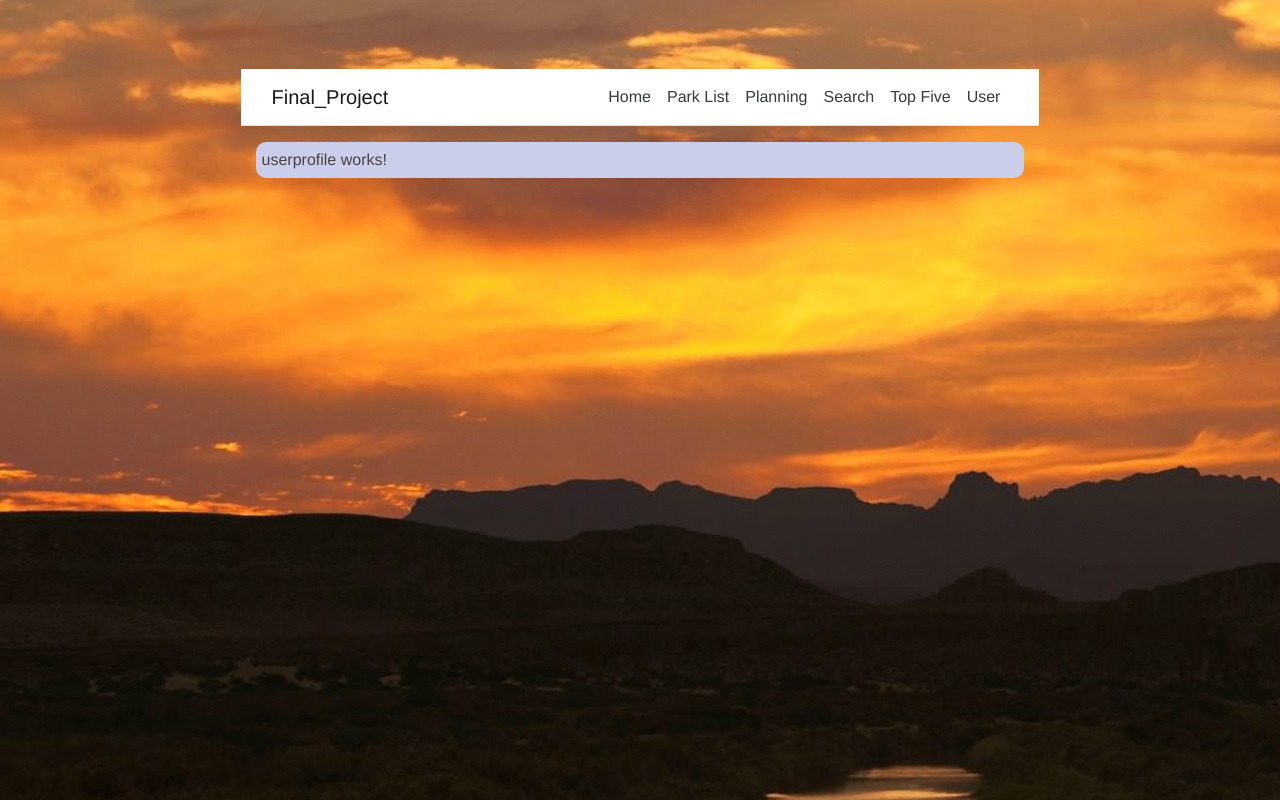
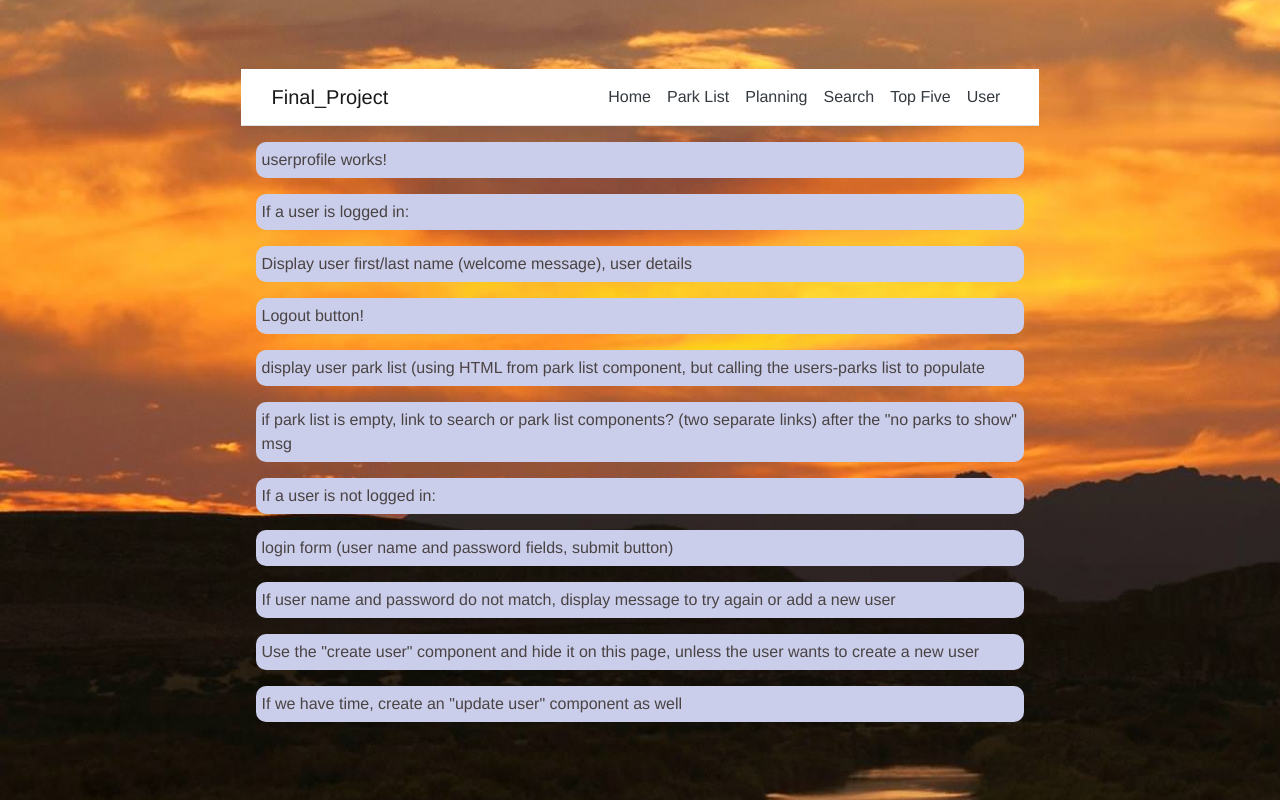
Before and after one commit to pizzahut111/Final-Project-DevBuild, an Angular app in the folder Final Project/ClientApp/: page /user in a window 1280 px wide. Built offline with nearby package versions, Linux system fonts and the light colour scheme.

Commit message:
added create user component

```diff
--- a/Final Project/ClientApp/src/app/userprofile/userprofile.component.html
+++ b/Final Project/ClientApp/src/app/userprofile/userprofile.component.html
@@ -1 +1,13 @@
 <p>userprofile works!</p>
+
+<p>If a user is logged in:</p>
+<p>Display user first/last name (welcome message), user details</p>
+<p>Logout button!</p>
+<p>display user park list (using HTML from park list component, but calling the users-parks list to populate</p>
+<p>if park list is empty, link to search or park list components? (two separate links) after the "no parks to show" msg</p>
+
+<p>If a user is not logged in:</p>
+<p>login form (user name and password fields, submit button)</p>
+    <p>If user name and password do not match, display message to try again or add a new user</p>
+<p>Use the "create user" component and hide it on this page, unless the user wants to create a new user</p>
+<p>If we have time, create an "update user" component as well</p>
--- a/Final Project/ClientApp/src/app/userprofile/userprofile.component.ts
+++ b/Final Project/ClientApp/src/app/userprofile/userprofile.component.ts
@@ -6,7 +6,8 @@ import { Component, OnInit } from '@angular/core';
   styleUrls: ['./userprofile.component.css']
 })
 export class UserprofileComponent implements OnInit {
-
+//Check to see if someone is logged in by calling the user table and checking the isLoggedIn field.
+//Set up if statements here to show different stuff if a user is logged in or not.
   constructor() { }
 
   ngOnInit() {
--- /dev/null
+++ b/Final Project/ClientApp/src/create-user/create-user.component.html
@@ -0,0 +1 @@
+<p>create-user works!</p>
```
Also changed, not shown: Final Project/ClientApp/src/create-user/create-user.component.ts (added, +15 -0 lines), Final Project/ClientApp/src/create-user/create-user.component.css (added), 1 other file (tests, documents, lock files or other folders).
